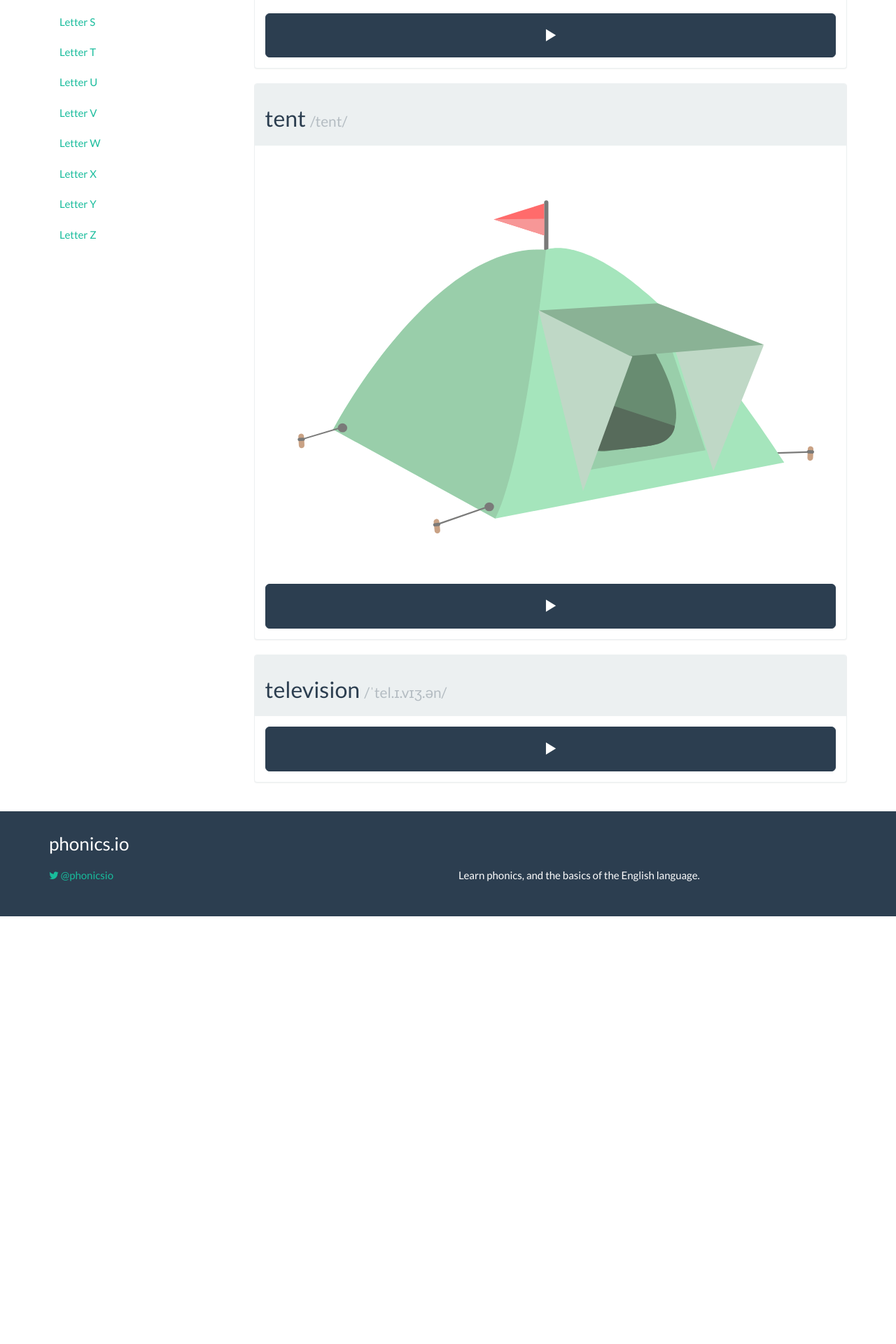
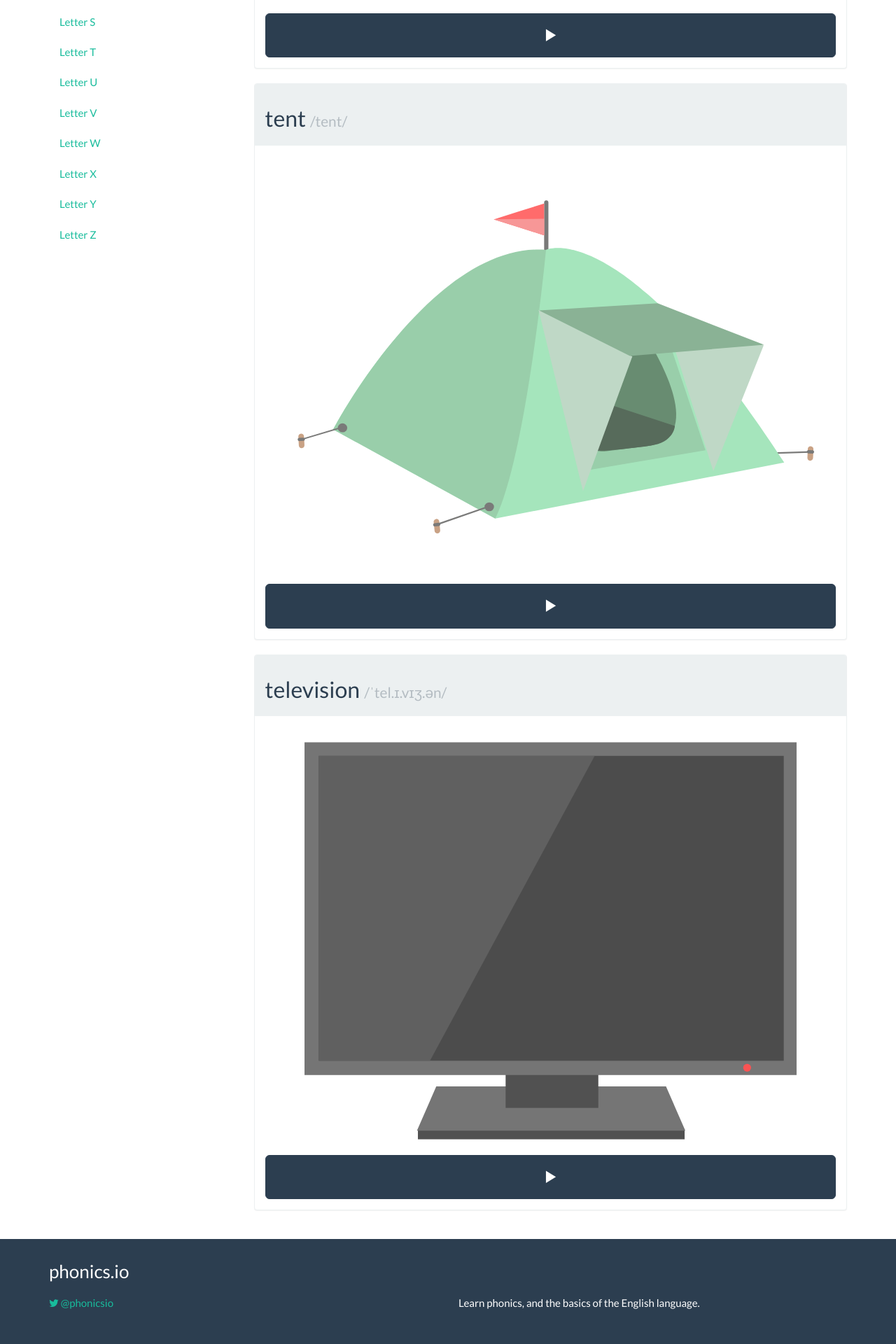
Before and after one commit to irmbrady/phonics.io, a Jekyll site: the page built from letters/t.html, in a window 1280 px wide. Shown: the part 852-2772 px from the top of the page at 70% size. Built offline with Jekyll 4.4.1, drawn with Linux system fonts in a browser that asks for light colours; nearby versions of some CDN libraries; before the commit the page ends 2161 px from its top, so only the background shows below that.

Commit message:
Added television svg

```diff
--- a/letters/t.html
+++ b/letters/t.html
@@ -42,7 +42,7 @@
     <h2>television <small>/ˈtel.ɪ.vɪʒ.ən/</small></h2>
   </div>
   <div class="panel-body">
-    <!-- <img src="/../resources/images/XX.svg" alt="XX" style="width: 100%; display: block;"/> -->
+    <img src="/../resources/images/television.svg" alt="television" style="width: 100%; display: block;"/>
     <audio id="say-television">
       <source src="/../resources/sounds/mp3/television.mp3" type="audio/mpeg" />
       <source src="/../resources/sounds/ogg/television.ogg" type="audio/ogg" />
```
Also changed, not shown: resources/images/television.svg (added).
